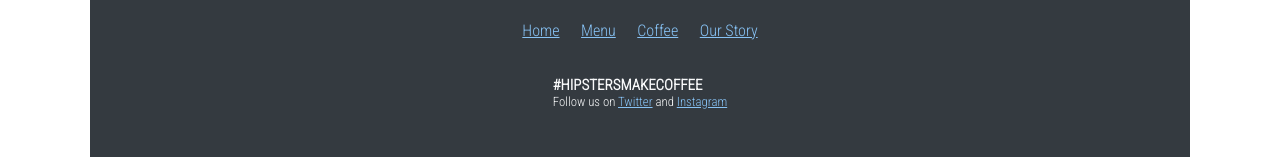
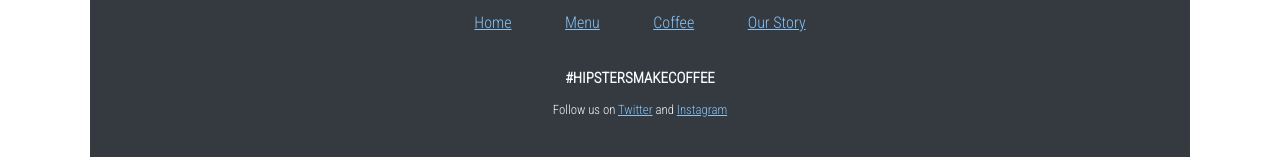
Before and after one commit to Marianmza/generic-hipster-coffee, a website: page src/index.html in a window 1280 px wide. Shown: the part 1189-1354 px from the top of the page. Drawn offline with nearby package versions, Linux system fonts and the light colour scheme; files that its build step writes are made by us from their sources.

Commit message:
secondary changes to footer: h3 margin-bottom and width of list div

```diff
--- a/src/scss/_footer.scss
+++ b/src/scss/_footer.scss
@@ -18,7 +18,7 @@ footer {
 
     .footer__list {
         display: flex;
-        width: 135%;
+        width: 190%;
         margin: 1.5rem 0;
         justify-content: space-between;
        a {
@@ -36,10 +36,11 @@ footer {
         flex-direction: column;
         justify-content: center;
         font-size:.8em;
+        text-align: center;
         margin-bottom: 3rem;
         margin-top: 1em;
         h3 {
-            margin-bottom: 0;
+            margin-bottom: 1em;
         }
 
         p{
```
